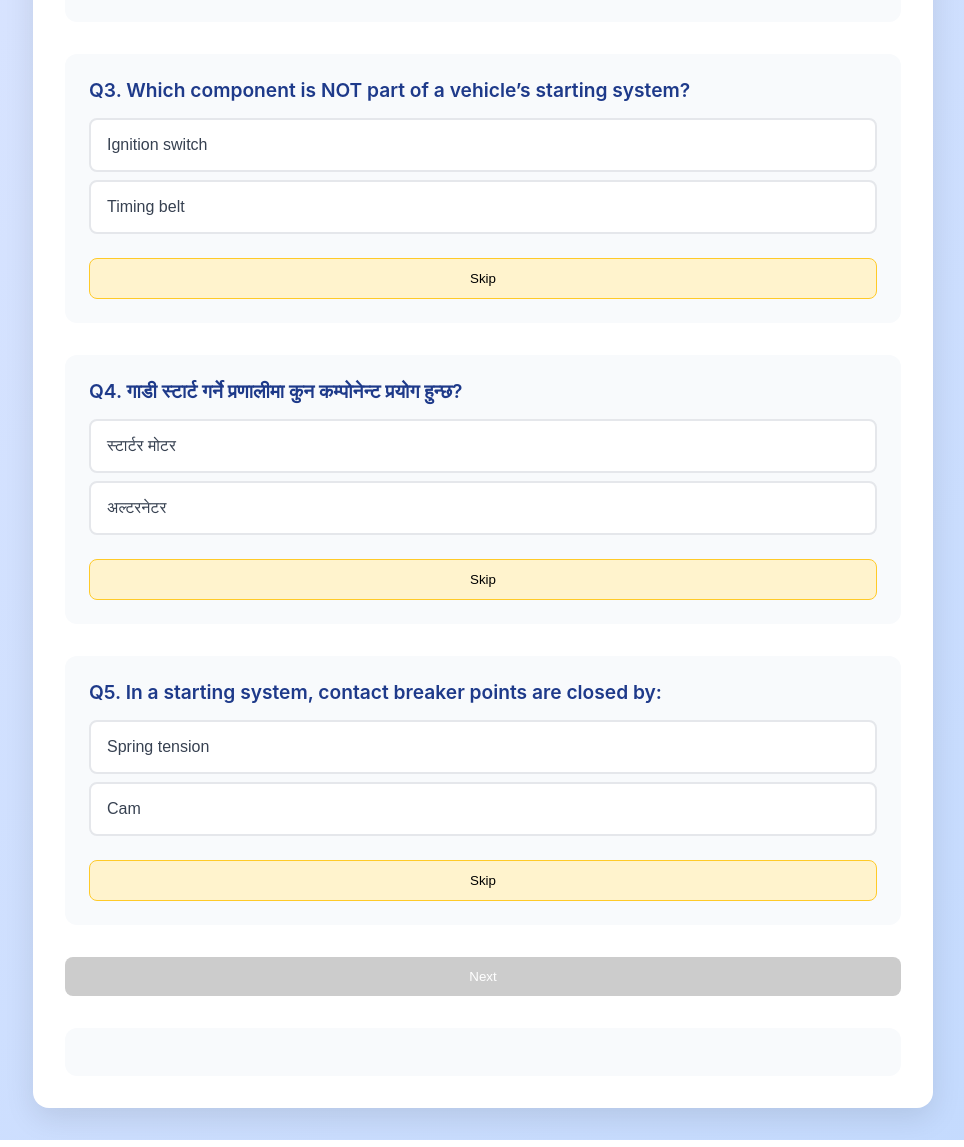
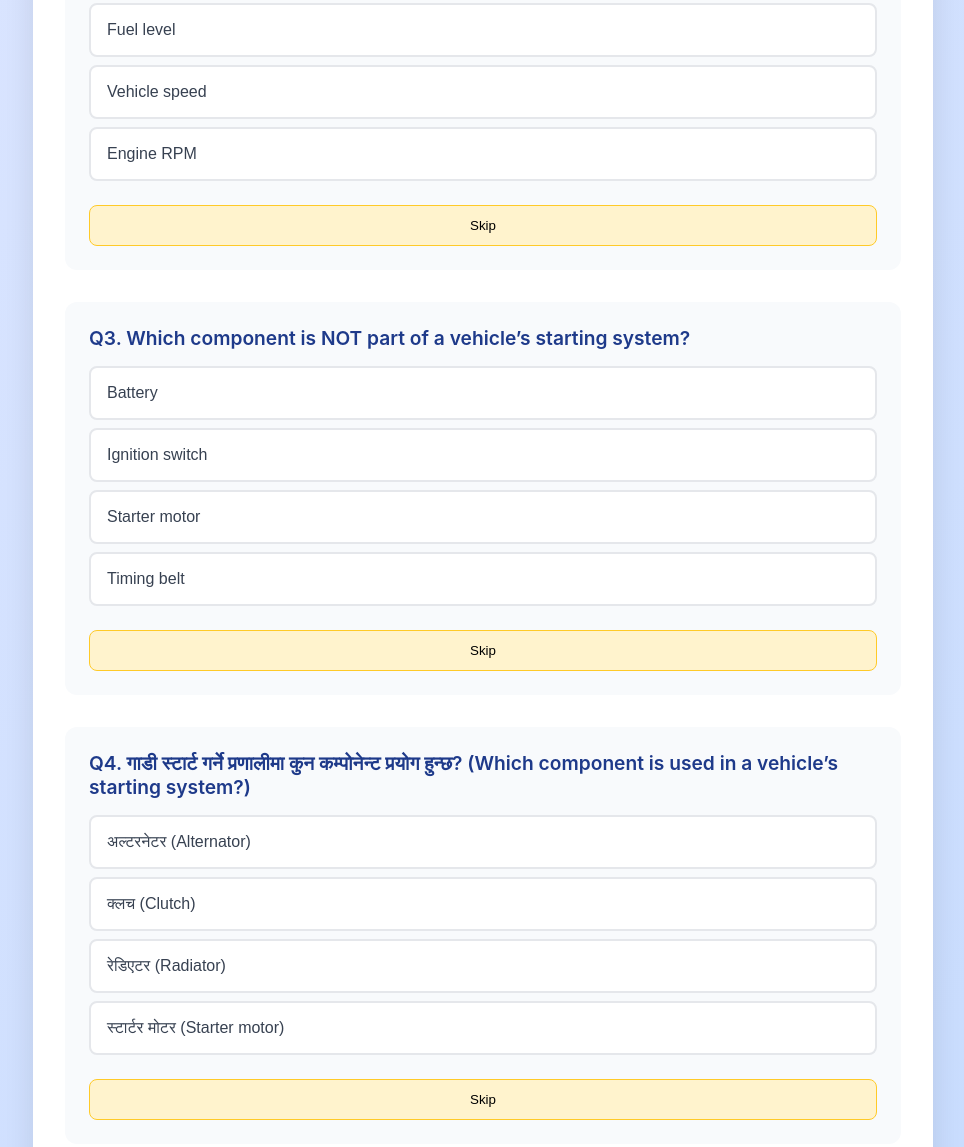
Before and after one commit to nilrebreveneid/senior-welder-mechanics, a plain HTML site: page tyre-starting.html in a window 1280 px wide. Shown: the part 823-1970 px from the top of the page, without its empty margins (157-1121 px from the left). Drawn offline with Linux system fonts and the light colour scheme.

Commit message:
Update tyre-starting.html

```diff
--- a/tyre-starting.html
+++ b/tyre-starting.html
@@ -335,126 +335,123 @@
 
     <script>
         const questions = [
-            // Starting System Questions (10)
             {
                 q: "Which components are part of a vehicle’s starting system?",
-                options: ["Battery, starter, ignition switch", "Battery, alternator"],
+                options: ["Battery, starter, ignition switch", "Battery, alternator, radiator", "Fuel pump, clutch, battery", "undefined"],
                 answer: 0,
                 explanation: "The starting system includes the battery, starter motor, and ignition switch to crank the engine."
             },
             {
                 q: "What does a tachometer measure in a vehicle?",
-                options: ["Vehicle speed", "Engine RPM"],
+                options: ["Vehicle speed", "Engine RPM", "Fuel level", "Oil pressure"],
                 answer: 1,
                 explanation: "A tachometer measures the engine’s rotational speed in revolutions per minute (RPM)."
             },
             {
                 q: "Which component is NOT part of a vehicle’s starting system?",
-                options: ["Ignition switch", "Timing belt"],
+                options: ["Ignition switch", "Timing belt", "Starter motor", "Battery"],
                 answer: 1,
                 explanation: "The timing belt is part of the engine’s timing system, not the starting system."
             },
             {
-                q: "गाडी स्टार्ट गर्ने प्रणालीमा कुन कम्पोनेन्ट प्रयोग हुन्छ?",
-                options: ["अल्टरनेटर", "स्टार्टर मोटर"],
+                q: "गाडी स्टार्ट गर्ने प्रणालीमा कुन कम्पोनेन्ट प्रयोग हुन्छ? (Which component is used in a vehicle’s starting system?)",
+                options: ["अल्टरनेटर (Alternator)", "स्टार्टर मोटर (Starter motor)", "रेडिएटर (Radiator)", "क्लच (Clutch)"],
                 answer: 1,
-                explanation: "The starter motor cranks the engine to initiate combustion."
+                explanation: "स्टार्टर मोटरले इन्जिनलाई क्र्यांक गर्छ। (The starter motor cranks the engine to initiate combustion.)"
             },
             {
                 q: "In a starting system, contact breaker points are closed by:",
-                options: ["Cam", "Spring tension"],
+                options: ["Roller", "Spring tension", "Solenoid", "Distributor cap"],
                 answer: 1,
-                explanation: "Spring tension closes the contact breaker points after the cam opens them."
+                explanation: "Spring tension closes the contact breaker points after the roller opens them."
             },
             {
                 q: "Which motor type has high starting torque in a vehicle’s starting system?",
-                options: ["AC motor", "DC series motor"],
+                options: ["AC motor", "DC series motor", "DC shunt motor", "Brushless motor"],
                 answer: 1,
                 explanation: "DC series motors provide high starting torque, ideal for starter motors."
             },
             {
                 q: "Why is starting a cold engine often difficult?",
-                options: ["Increased oil viscosity", "Low fuel pressure"],
+                options: ["Increased oil viscosity", "Low fuel pressure", "Worn spark plugs", "High battery voltage"],
                 answer: 0,
                 explanation: "Cold engines have thicker oil, increasing resistance and making starting harder."
             },
             {
                 q: "What is the role of the ignition switch in the starting system?",
-                options: ["To generate power", "To activate the starter circuit"],
+                options: ["To generate power", "To activate the starter circuit", "To cool the engine", "To regulate fuel flow"],
                 answer: 1,
                 explanation: "The ignition switch completes the circuit to engage the starter motor."
             },
             {
                 q: "What component supplies electrical power to the starter motor?",
-                options: ["Alternator", "Battery"],
+                options: ["Alternator", "Battery", "Fuse box", "Ignition coil"],
                 answer: 1,
                 explanation: "The battery provides the electrical energy needed to power the starter motor."
             },
             {
                 q: "What indicates a weak battery in the starting system?",
-                options: ["Slow cranking speed", "Overheating engine"],
+                options: ["Slow cranking speed", "Overheating engine", "Dim headlights", "High fuel consumption"],
                 answer: 0,
                 explanation: "A weak battery causes slow or weak cranking, indicating insufficient power."
             },
-
-            // Tyre and Wheel Questions (10)
             {
                 q: "What is the primary purpose of tyres on a vehicle?",
-                options: ["To enhance engine power", "To provide grip and absorb shocks"],
+                options: ["To enhance engine power", "To provide grip and absorb shocks", "To cool the brakes", "To increase vehicle weight"],
                 answer: 1,
                 explanation: "Tyres provide traction, support the vehicle’s weight, and absorb minor road shocks."
             },
             {
                 q: "A tyre is marked as 175/65 R14 82 S. What does 65 represent?",
-                options: ["Rim diameter", "Aspect ratio"],
+                options: ["Rim diameter", "Aspect ratio", "Load index", "Speed rating"],
                 answer: 1,
                 explanation: "The number 65 is the aspect ratio, indicating sidewall height as 65% of the tyre’s width."
             },
             {
                 q: "Which wheel type is incompatible with tubeless tyres?",
-                options: ["Alloy wheel", "Wire wheel"],
+                options: ["Alloy wheel", "Wire wheel", "Steel wheel", "Magnesium wheel"],
                 answer: 1,
                 explanation: "Wire wheels cannot maintain an airtight seal required for tubeless tyres."
             },
             {
-                q: "In a truck tyre marked 10.00x20-14 ply, what does 20 indicate?",
-                options: ["Tyre width in cm", "Rim diameter in inches"],
+                q: "In a truck tyre marked 10.00x20-14 ply, what does 20 signify?",
+                options: ["Tyre width in cm", "Rim diameter in inches", "Ply rating", "Load capacity"],
                 answer: 1,
                 explanation: "The number 20 denotes the rim diameter in inches."
             },
             {
                 q: "What is the purpose of tyre rotation on a vehicle?",
-                options: ["To prevent ply separation", "To equalize wear"],
+                options: ["To prevent ply separation", "To equalize wear", "To increase speed", "To reduce noise"],
                 answer: 1,
-                explanation: "Tyre rotation ensures even wear across all tyres, extending their lifespan."
+                explanation: "Tyre rotation ensures even wear across all tyres, maximizing their lifespan."
             },
             {
-                q: "गाडीको टायरको दाब मापन गर्न कुन उपकरण प्रयोग गरिन्छ?",
-                options: ["टायर प्रेसर गेज", "स्पीडोमिटर"],
+                q: "गाडीको टायरको दबाब मापन गर्न कुन उपकरण प्रयोग गरिन्छ? (Which device is used to measure tyre pressure?)",
+                options: ["टायर प्रेसर गेज (Tyre pressure gauge)", "स्पीडोमिटर (Speedometer)", "ट्याकोमिटर (Tachometer)", "थर्मोमिटर (Thermometer)"],
                 answer: 0,
-                explanation: "A tyre pressure gauge measures the air pressure inside the tyre."
+                explanation: "टायर प्रेसर गेजले टायरको हावाको दबाब मापन गर्छ। (A tyre pressure gauge measures the air pressure inside the tyre.)"
             },
             {
-                q: "गाडीको टायर चिप्लिन नदिन के गर्नुपर्छ?",
-                options: ["टायरमा ब्रेक लगाउनु", "टायरको अवस्था राम्रो राख्नु"],
+                q: "गाडीको टायर चिप्लिन नदिन के गर्नुपर्छ? (What should be done to prevent tyre slipping?)",
+                options: ["टायरमा ब्रेक लगाउनु (Apply brakes on tyre)", "टायरको अवस्था राम्रो राख्नु (Maintain good tyre condition)", "इन्जिन तेल फेर्नु (Change engine oil)", "ब्याट्री चार्ज गर्नु (Charge battery)"],
                 answer: 1,
-                explanation: "Maintaining proper tyre tread and pressure prevents slipping."
+                explanation: "उचित टायर ट्रेड र दबाब राख्नाले चिप्लिनबाट बचिन्छ। (Maintaining proper tyre tread and pressure prevents slipping.)"
             },
             {
-                q: "What does the ‘R’ in a tyre designation like 205/55 R16 indicate?",
-                options: ["Radial construction", "Rim width"],
+                q: "What does the ‘R’ in a tyre designation like 205/55 R16 signify?",
+                options: ["Radial construction", "Rim width", "Reinforced tyre", "Run-flat tyre"],
                 answer: 0,
                 explanation: "The ‘R’ indicates the tyre has a radial construction."
             },
             {
                 q: "What is a common cause of uneven tyre wear?",
-                options: ["Misaligned wheels", "Low battery voltage"],
+                options: ["Misaligned wheels", "Low battery voltage", "Dirty air filter", "Worn brake pads"],
                 answer: 0,
                 explanation: "Wheel misalignment causes uneven tyre wear, reducing tyre life."
             },
             {
                 q: "Which maintenance task ensures optimal tyre performance?",
-                options: ["Checking tyre pressure regularly", "Changing engine oil"],
+                options: ["Checking tyre pressure regularly", "Changing engine oil", "Replacing spark plugs", "Cleaning fuel injectors"],
                 answer: 0,
                 explanation: "Regular tyre pressure checks maintain grip, fuel efficiency, and tyre longevity."
             }
@@ -479,18 +476,14 @@
         const correctSound = document.getElementById("correct-sound");
         const wrongSound = document.getElementById("wrong-sound");
 
-        // Load progress from localStorage
-        function loadProgress() {
-            const saved = localStorage.getItem("quizProgressTyreWheelStarting");
-            if (saved) {
-                const { currentPage: savedPage, score: savedScore, skipped: savedSkipped, answers: savedAnswers, time: savedTime } = JSON.parse(saved);
-                currentPage = savedPage;
-                score = savedScore;
-                skipped = savedSkipped;
-                userAnswers = savedAnswers || Array(questions.length).fill(null);
-                timerSeconds = savedTime || 0;
-                updateCurrentScore();
-            }
+        // Clear progress to start fresh
+        function clearProgress() {
+            localStorage.removeItem("quizProgressTyreWheelStarting");
+            currentPage = 0;
+            score = 0;
+            skipped = [];
+            userAnswers = Array(questions.length).fill(null);
+            timerSeconds = 0;
         }
 
         // Save progress to localStorage
@@ -578,34 +571,6 @@
 
             updateProgress();
             saveProgress();
-            restoreAnswers(startIndex, endIndex);
-        }
-
-        // Restore previous answers for the current page
-        function restoreAnswers(startIndex, endIndex) {
-            for (let i = startIndex; i < endIndex; i++) {
-                if (userAnswers[i] !== null && userAnswers[i] !== 'Skipped') {
-                    const questionDiv = document.querySelector(`.question[data-index="${i}"]`);
-                    const buttons = questionDiv.querySelectorAll('.options button');
-                    const q = questions[i];
-                    buttons.forEach(btn => {
-                        btn.disabled = true;
-                        if (btn.textContent === q.options[q.answer]) {
-                            btn.classList.add('correct');
-                        }
-                        if (btn.textContent === userAnswers[i] && userAnswers[i] !== q.options[q.answer]) {
-                            btn.classList.add('wrong');
-                        }
-                    });
-                    questionDiv.querySelector('.explanation').style.display = 'block';
-                    questionDiv.querySelector('.skip-button').disabled = true;
-                } else if (userAnswers[i] === 'Skipped') {
-                    const questionDiv = document.querySelector(`.question[data-index="${i}"]`);
-                    questionDiv.querySelectorAll('.options button').forEach(btn => btn.disabled = true);
-                    questionDiv.querySelector('.skip-button').disabled = true;
-                    questionDiv.querySelector('.explanation').style.display = 'block';
-                }
-            }
         }
 
         // Check if all questions on the current page are answered or skipped
@@ -742,23 +707,24 @@
 
         // Restart quiz
         function restartQuiz() {
-            currentPage = 0;
-            score = 0;
-            skipped = [];
-            userAnswers = Array(questions.length).fill(null);
-            timerSeconds = 0;
+            clearProgress();
             resultsEl.classList.add('hidden');
             scoreEl.textContent = '';
-            localStorage.removeItem('quizProgressTyreWheelStarting');
             startTimer();
             showQuestions(currentPage);
             updateCurrentScore();
         }
 
-        // Initialize
-        loadProgress();
-        startTimer();
-        showQuestions(currentPage);
+        // Initialize quiz
+        function initialize() {
+            clearProgress(); // Reset all progress on page load
+            startTimer();
+            showQuestions(currentPage);
+            updateCurrentScore();
+        }
+
+        // Start quiz on page load
+        initialize();
     </script>
 </body>
 </html>
```
